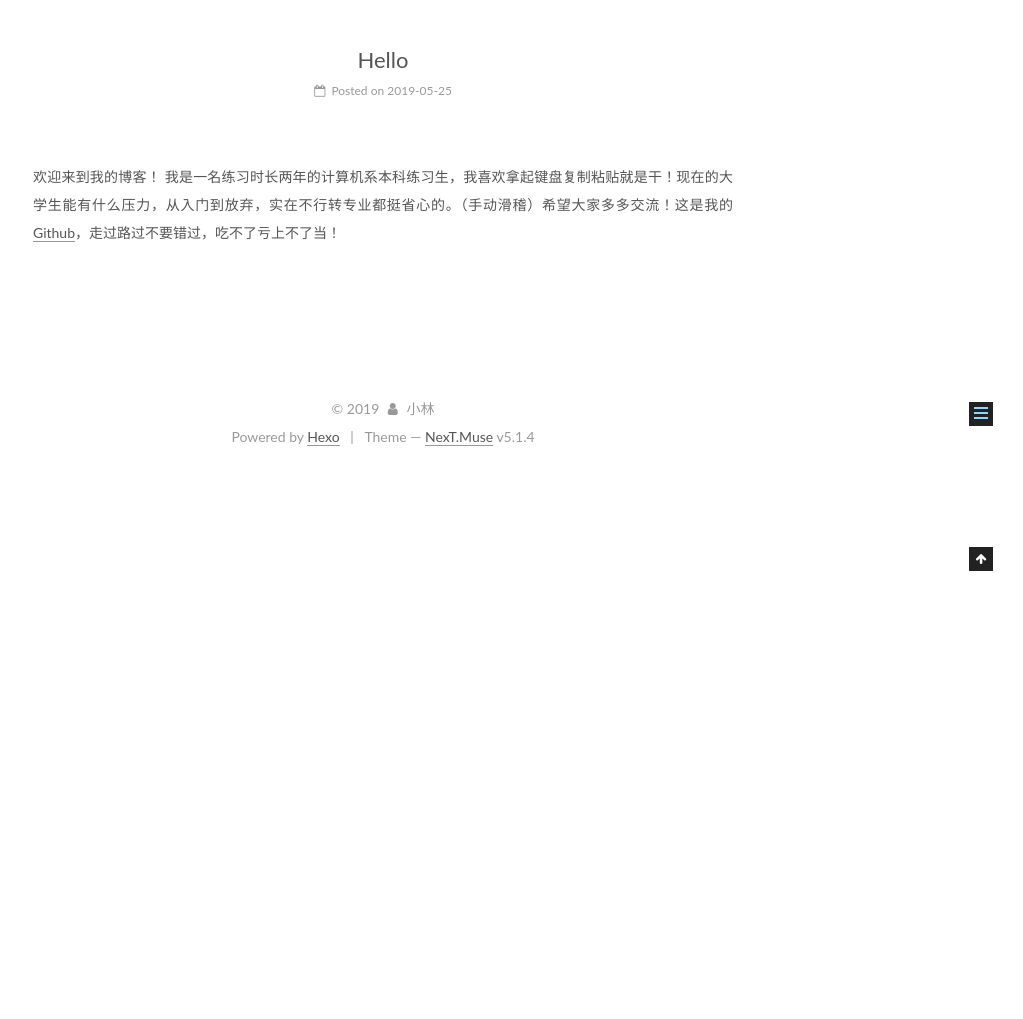
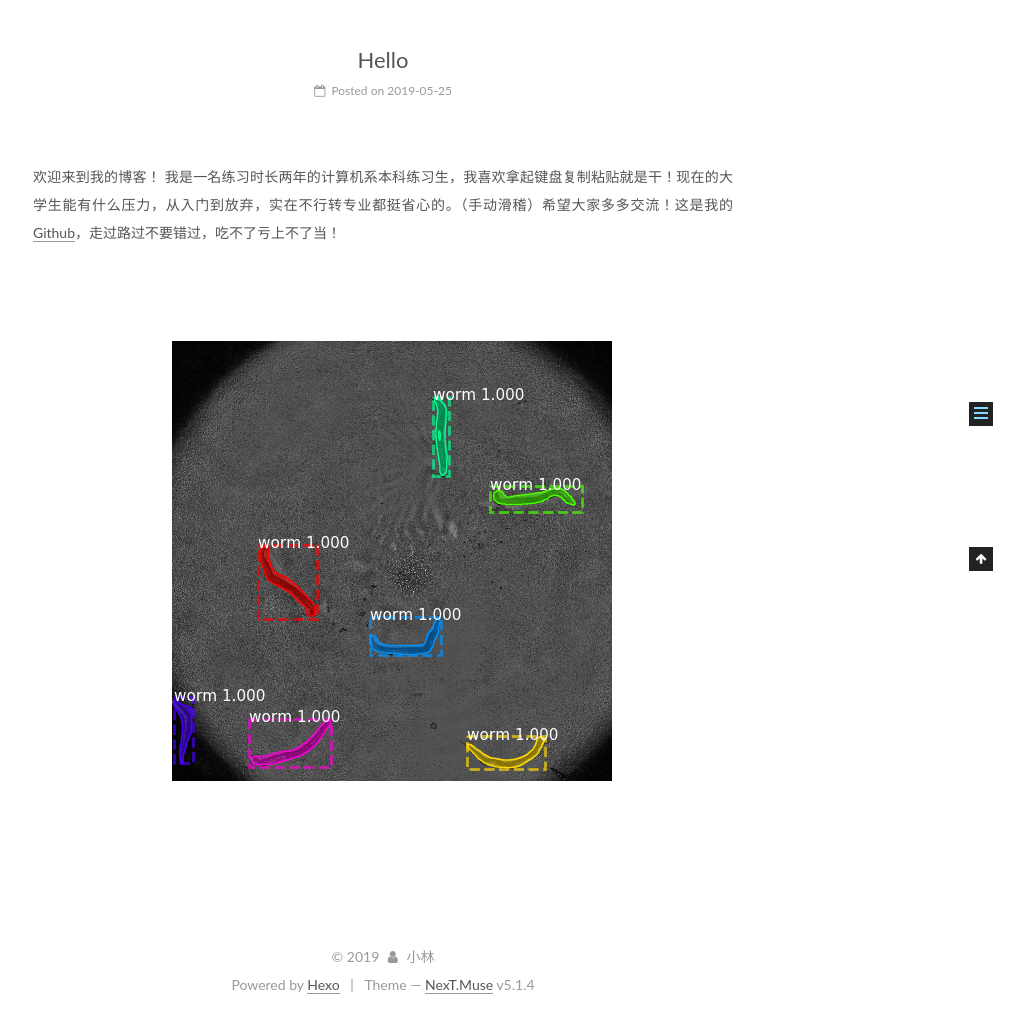
Before and after one commit to fenglin-Zhou/Fenglin.github.io, a plain HTML site: page 2019/05/25/hello-world/index.html in a window 1280 px wide. Shown: the part 329-1348 px from the top of the page, without its empty margins (257-1280 px from the left). Before the commit the page ends 800 px from the top, so only its background shows below. Drawn offline with Linux system fonts and the light colour scheme.

Commit message:
update img

```diff
--- a/2019/05/25/hello-world/index.html
+++ b/2019/05/25/hello-world/index.html
@@ -304,7 +304,7 @@
 
     </div>
 
-
+	<img src="./2.png"/>
 
 
 
```
Also changed, not shown: 2019/05/25/hello-world/2.png (added), 1 other file.
